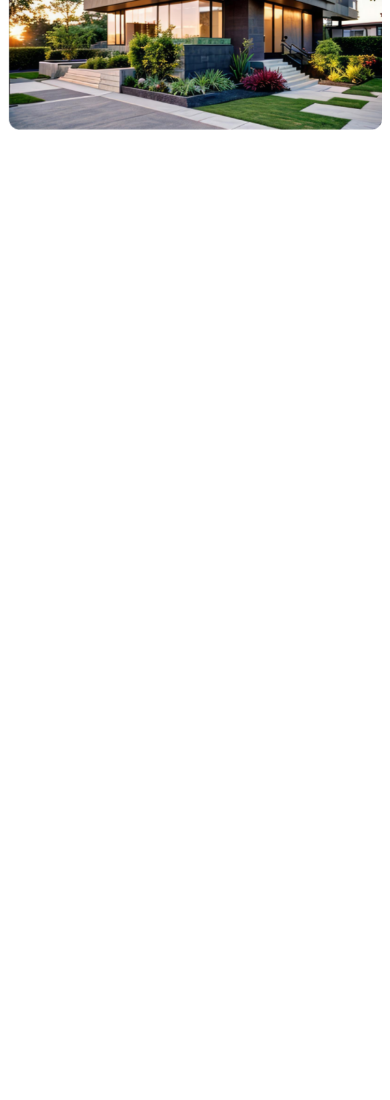
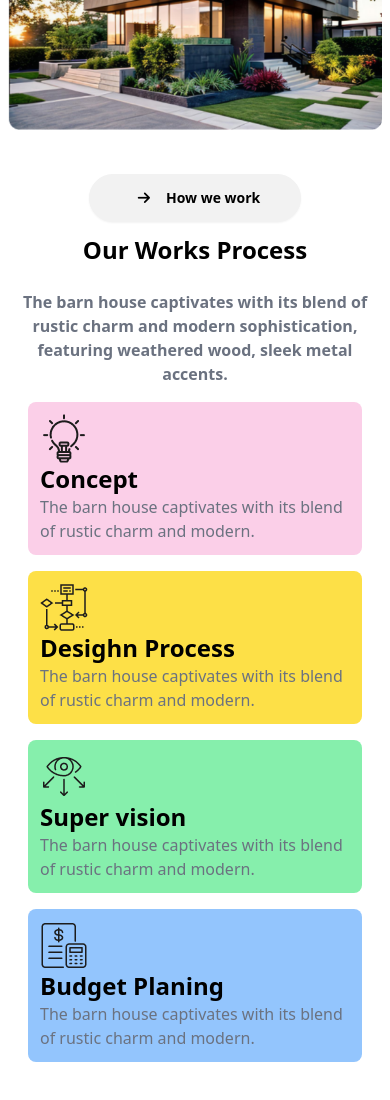
Before and after one commit to habib-prog/Rinterio, a plain HTML site: page index.html in a window 390 px wide. Shown: the part 1411-2511 px from the top of the page. Before the commit the page ends 1541 px from the top, so only its background shows below. Drawn offline with nearby package versions, Linux system fonts and the light colour scheme.

Commit message:
OUR WORKS PROCESS RESPONSIVE

```diff
--- a/index.html
+++ b/index.html
@@ -95,7 +95,7 @@
                 </div>
                 <!-- TEXT SECTION -->
                  <div class="flex flex-col justify-center items-center text-center">
-                    <h1 class="md:text-6xl sm:text-4xl font-bold text-black">A barn house of this design has a <br> striking appearance</h1>
+                    <h1 class="md:text-6xl sm:text-4xl sm:font-bold font-bold text-black">A barn house of this design has a <br> striking appearance</h1>
                     <br>
                     <p class="text-gray-500 text-base">The barn house captivates with its blend of rustic charm and modern sophistication, featuring weathered wood, sleek metal <br> accents, and large windows that flood the space with natural light.</p>
                     <br>
@@ -145,6 +145,49 @@
               <img class="w-full sm:w-[90%] md:w-[1100px] lg:h-[550px] h-auto sm:h-[550px] px-2 sm:px-4 rounded-lg mt-8" src="./assets/Rectangle.png" alt="">
              </div>
           </section>
+          <!-- H O W we W O R K  -->
+           <section>
+            <div class="mt-8 mb-8 ">
+              <!-- BUTTON -->
+              <div class=" flex justify-center py-3">
+                <a class="btn px-10 sm:inline-flex bg-white-200 rounded-3xl text-black "><i class="fa-solid fa-arrow-right  p-2"></i>How we work</a>
+              </div>
+              <!-- TEXT -->
+               <div class=" text-center items-center px-4">
+                <h2 class="text-2xl sm:text-5xl text-black font-bold">Our Works Process</h2>
+                <br>
+                <p class="text-base font-bold text-gray-500">The barn house captivates with its blend of rustic charm and modern sophistication, <br> featuring weathered wood, sleek metal accents.</p>
+               </div>
+               <!-- CARDS SECTION -->
+                <div class="flex flex-col sm:flex-row sm:space-x-28 px-7 container mx-auto py-4 gap-y-4">
+                <div class="bg-pink-200 py-3 px-3 w-[100%] sm:w-[20%] rounded-lg">
+                  <img src="./assets/concept.png" alt="">
+                  <h2 class="text-2xl font-bold text-black">Concept</h2>
+                  <p class="text-base text-gray-500">The barn house captivates with its blend of rustic charm and modern.</p>
+
+                </div>
+                <div class="bg-yellow-300 py-3 px-3 w-[100%] sm:w-[20%] rounded-lg">
+                  <img src="./assets/flow-chart.png" alt="">
+                  <h2 class="text-2xl font-bold text-black">Desighn Process</h2>
+                  <p class="text-base text-gray-500">The barn house captivates with its blend of rustic charm and modern.</p>
+
+                </div>
+                <div class="bg-green-300 py-3 px-3 w-[100%] sm:w-[20%] rounded-lg">
+                  <img src="./assets/vision.png" alt="">
+                  <h2 class="text-2xl font-bold text-black">Super vision</h2>
+                  <p class="text-base text-gray-500">The barn house captivates with its blend of rustic charm and modern.</p>
+
+                </div>
+                <div class="bg-blue-300 py-3 px-3 w-[100%] sm:w-[20%] rounded-lg">
+                  <img src="./assets/budget-planning.png" alt="">
+                  <h2 class="text-2xl font-bold text-black">Budget Planing</h2>
+                  <p class="text-base text-gray-500">The barn house captivates with its blend of rustic charm and modern.</p>
+
+                </div>
+
+                </div>
+            </div>
+           </section>
     </header>
 
 </body>
```
